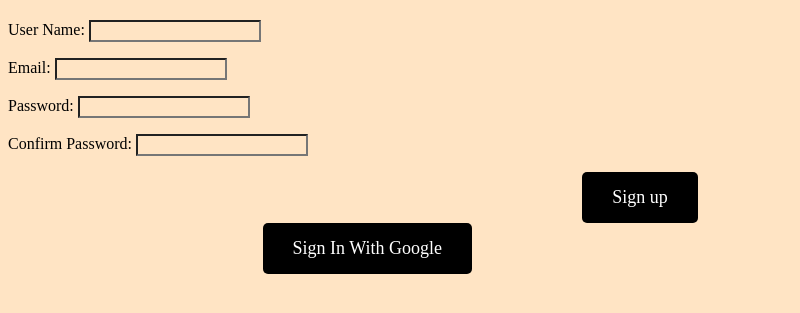
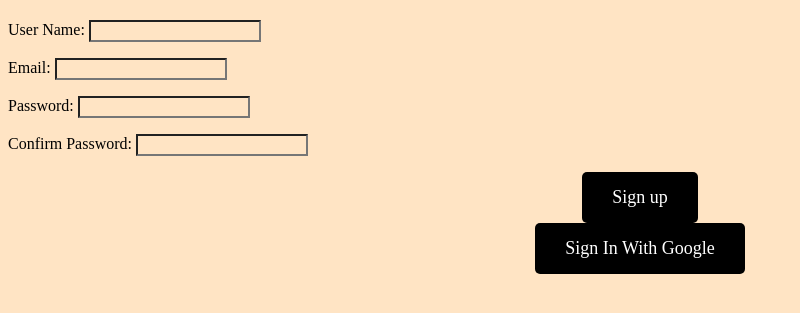
Before and after one commit to zainabkhan87/firebase, a plain HTML site: page signup.html in a window 1280 px wide. Shown: the part 129-442 px from the top of the page, without its empty margins (0-800 px from the left). Drawn offline with Linux system fonts and the light colour scheme.

Commit message:
first commit

```diff
--- a/style.css
+++ b/style.css
@@ -41,7 +41,6 @@ h3{
 #google-btn{
     display: block;
     margin: 0 auto;
-    margin-right: 800px;
     padding: 15px 30px;
     font-size: 18px;
     border: none;
```
